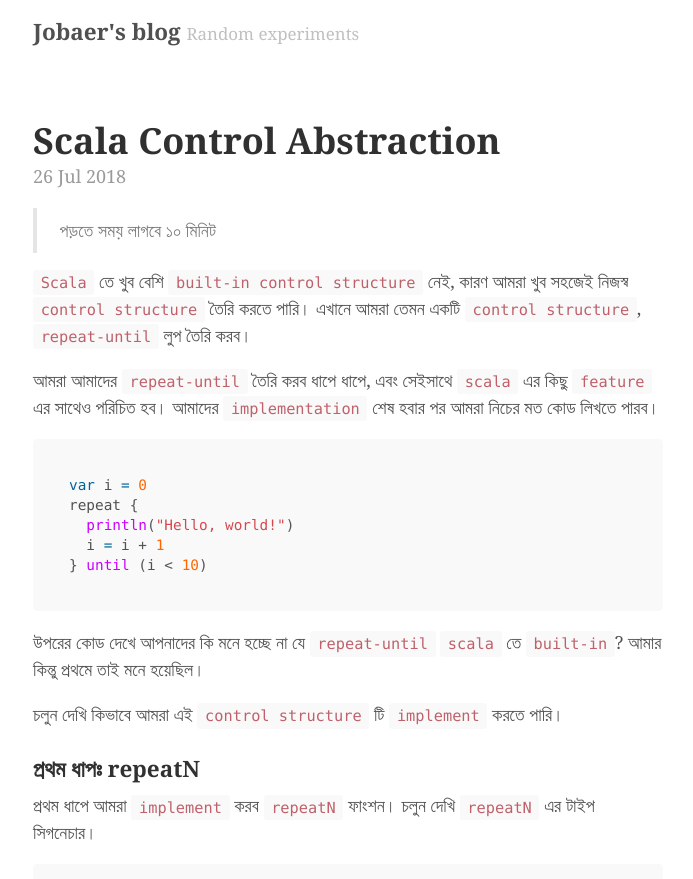
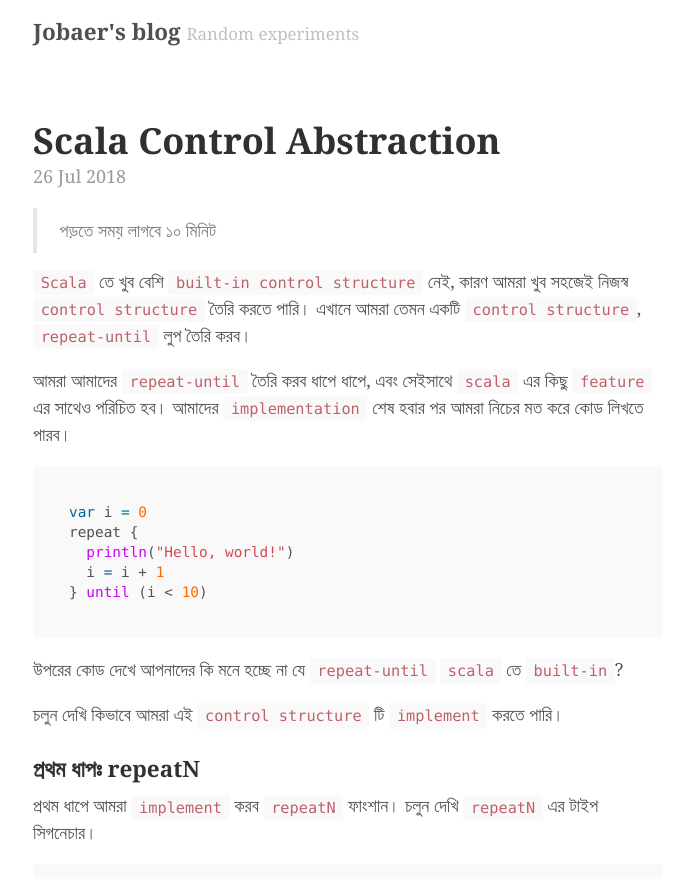
Before and after one commit to JobaerChowdhury/jobaerchowdhury.github.io, a Jekyll site: the page built from _posts/2018-07-26-scala-control-abstraction.md, in a window 1280 px wide and 900 px high. Shown: the top 879 px of the window, without its empty margins (292-985 px from the left). Built offline with Jekyll 4.4.1, drawn with Linux system fonts in a browser that asks for light colours.

Commit message:
Proof read

````diff
--- a/_posts/2018-07-26-scala-control-abstraction.md
+++ b/_posts/2018-07-26-scala-control-abstraction.md
@@ -10,7 +10,7 @@
 করতে পারি। এখানে আমরা তেমন একটি `control structure`, `repeat-until` লুপ তৈরি করব।
 
 আমরা আমাদের `repeat-until` তৈরি করব ধাপে ধাপে, এবং সেইসাথে `scala` এর কিছু `feature` এর সাথেও পরিচিত হব।
-আমাদের `implementation` শেষ হবার পর আমরা নিচের মত কোড লিখতে পারব।
+আমাদের `implementation` শেষ হবার পর আমরা নিচের মত করে কোড লিখতে পারব।
 
 ```scala
 var i = 0
@@ -20,12 +20,12 @@
 } until (i < 10)
 ```
 
-উপরের কোড দেখে আপনাদের কি মনে হচ্ছে না যে `repeat-until` `scala` তে `built-in`? আমার কিন্তু প্রথমে তাই মনে হয়েছিল।
+উপরের কোড দেখে আপনাদের কি মনে হচ্ছে না যে `repeat-until` `scala` তে `built-in`?
 
 চলুন দেখি কিভাবে আমরা এই `control structure` টি `implement` করতে পারি।
 
 ###  প্রথম ধাপঃ repeatN
-প্রথম ধাপে আমরা `implement` করব `repeatN` ফাংশন। চলুন দেখি `repeatN` এর টাইপ সিগনেচার।
+প্রথম ধাপে আমরা `implement` করব `repeatN` ফাংশান। চলুন দেখি `repeatN` এর টাইপ সিগনেচার।
 
 ```scala
 def repeatN(f: () => Unit, n: Int): Unit = ???
````
